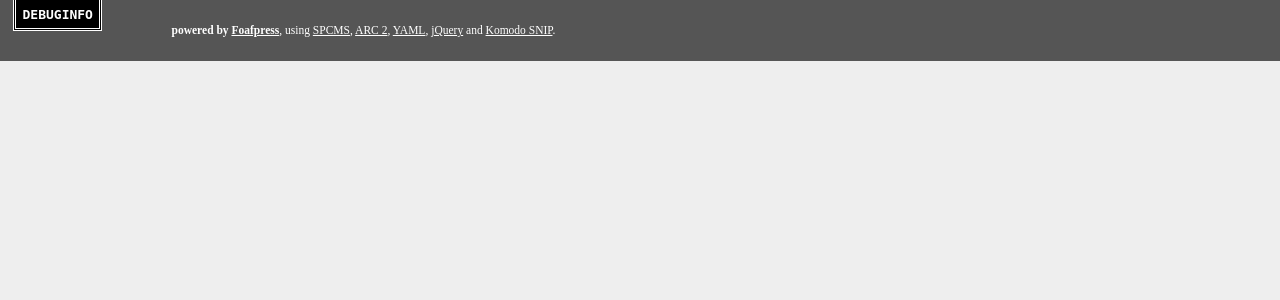
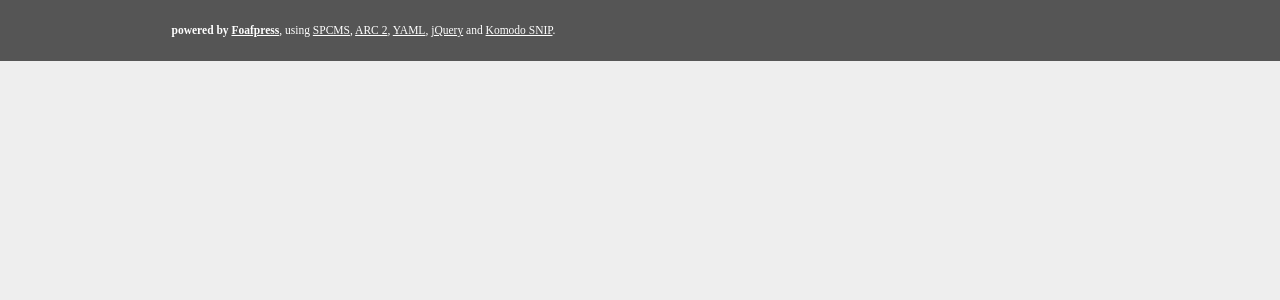
Before and after one commit to haschek/Foafpress, a PHP site: template foafpressapp/core/templates/Foafpress.html.php in a window 1280 px wide. Shown: the top 300 px of the page. Run offline with PHP 8.4, Linux system fonts and the light colour scheme; the template is opened without the code that fills it, so the values that code supplies are empty; a stand-in replaces the project's code that opens the database connection; some libraries are stand-ins or nearby versions.

Commit message:
[add] implement logger method from ARC2 Template Object [add] use DebugLog plugin now for log messages [rem] styles for debug log messages [add] events: sandbox_end_of_template_header, sandbox_end_of_template_body

```diff
--- a/foafpressapp/core/templates/Foafpress.html.php
+++ b/foafpressapp/core/templates/Foafpress.html.php
@@ -26,10 +26,10 @@
     <link href="<?php echo $this->content->FPTPLURL; ?>/default/icons.css" rel="stylesheet" type="text/css" media="all" />
 
     <!--[if lte IE 7]>
-        <link href="<?php echo BASEURL; ?>app/layout/patches/ie7.css" rel="stylesheet" type="text/css" media="all" />
+        <link href="<?php echo $this->content->FPTPLURL; ?>/default/patches/ie7.css" rel="stylesheet" type="text/css" media="all" />
     <![endif]-->
     <!--[if lte IE 6]>
-        <link href="<?php echo BASEURL; ?>app/layout/patches/ie6.css" rel="stylesheet" type="text/css" media="all" />
+        <link href="<?php echo $this->content->FPTPLURL; ?>/default/patches/ie6.css" rel="stylesheet" type="text/css" media="all" />
     <![endif]-->
 
     <!-- link rel="alternate" type="application/rss+xml" title="ttt" href="#" / -->
@@ -37,6 +37,7 @@
     <!-- script type="text/javascript" src="<?php echo $this->content->FPLIBURL; ?>/jquery/jquery-1.4.min.js"></script -->
     <!-- script type="text/javascript" src="<?php echo BASEURL; ?>app/libs/jquery/index.js"></script -->
 
+    <?php $this->pm->publish('sandbox_end_of_template_header'); // let this here (e.g. for DebugLog plugin) ?>
 </head>
 <body class="<?php echo $this->content->body_css_class; ?>">
     <?php
@@ -58,13 +59,7 @@
             and <a href="http://www.komodomedia.com/download/#social-network-icon-pack">Komodo SNIP</a>.</p>
         </div>
     </div> <!-- /#footer -->
-            <?php
-            if (!defined('IS_PRODUCTION_INSTANCE')) // TODO: debug mode
-            {
-                echo '<div id="FP_debug"><strong>DEBUGINFO</strong>'.PHP_EOL;
-                echo('<pre>'.print_r($this->content->debug_log, true).'</pre>').PHP_EOL;
-                echo '</div>'.PHP_EOL;
-            }
-            ?>
+
+<?php $this->pm->publish('sandbox_end_of_template_body'); // let this here (e.g. for DebugLog plugin) ?>
 </body>
 </html>
--- a/foafpressapp/core/templates/foaf/Person.html.php
+++ b/foafpressapp/core/templates/foaf/Person.html.php
@@ -10,7 +10,7 @@
             <?php
             echo '<h1>'.($this->content->name_or_nickname?$this->content->name_or_nickname:'No Name/Nickname found').'</h1>'.PHP_EOL;
             echo $this->content->depiction?'<div class="depiction">'.$this->content->depiction.'</div>'.PHP_EOL:null;
-            echo $this->content->short_description?'<p class="tagline"><strong>'.$this->content->short_description.'</strong</p>'.PHP_EOL:null;
+            echo $this->content->short_description?'<p class="tagline"><strong>'.$this->content->short_description.'</strong></p>'.PHP_EOL:null;
             if ($this->content->list_of_accounts) $this->templatePartial('foaf/_accounts.html', array('list_of_accounts'=>$this->content->list_of_accounts));
             ?>
         </div>
--- a/foafpressapp/styles/default/layout.css
+++ b/foafpressapp/styles/default/layout.css
@@ -86,35 +86,6 @@
 
     #footer a { color: #fff; }
     #footer p { padding:0.5em 0; margin:0; font-size:0.8em; }
-
-
-    #FP_debug
-    {
-        position:fixed;
-        left:1em;
-        top:0;
-        background:#000; color:#fff;
-        padding:0.5em;
-        font-family:monospace;
-        border-width:3px;
-        border-color:#fff;
-        border-style:none double double double;
-    }
-    #FP_debug:hover
-    {
-        overflow:auto;
-        right:1em;
-        bottom:1em;
-    }
-
-    #FP_debug pre
-    {
-        display:none;
-    }
-    #FP_debug:hover pre
-    {
-        display:block;
-    }
 
     .subc, .subcl, .subcr
     {
--- a/index.php
+++ b/index.php
@@ -37,6 +37,7 @@ $c['plugin']['load'][] = './Foafpress';
 $c['plugin']['load'][] = './hooks/ActivityIdentica';
 $c['plugin']['load'][] = './hooks/ActivityGoogle';
 $c['plugin']['load'][] = './i18n/LanguageChecker';
+$c['plugin']['load'][] = './debug/DebugLog';
 
 // caching
 if ($production) if (!@$c['cache']['age']) $c['cache']['age'] = 60 * 60; // cache time in seconds
```
Also changed, not shown: foafpressapp/core/store-adapters/Foafpress.Arc2File.php (+10 -0 lines), 1 other file.
